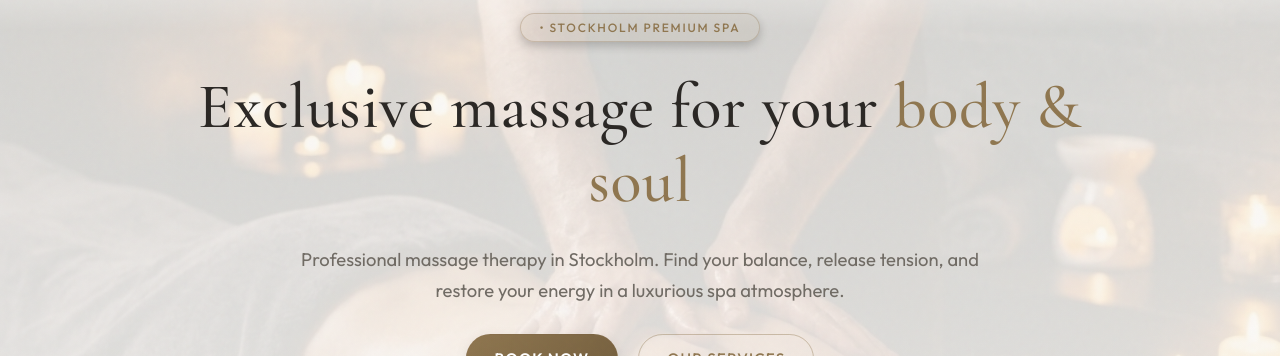
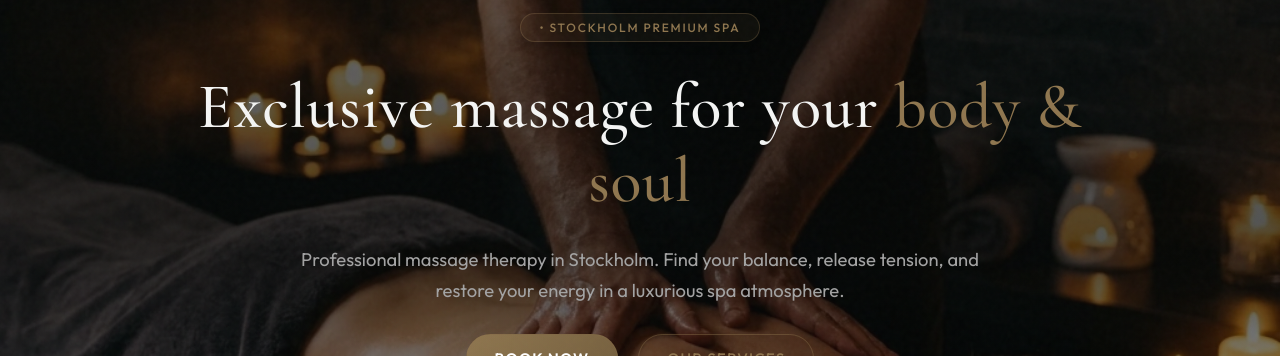
Before and after one commit to echopro-create/andrey-bygg, a Next.js app: page /en in a window 1280 px wide. Shown: the part 167-523 px from the top of the page. Built offline with nearby package versions, Linux system fonts and the light colour scheme; no server answers.

Commit message:
fix: make hero section look consistently dark with visible image and light text across all themes

```diff
--- a/src/app/globals.css
+++ b/src/app/globals.css
@@ -23,8 +23,9 @@
   --glass-shadow: rgba(0, 0, 0, 0.6);
   --card-bg-rgb: 18, 19, 18;
   --text-color-rgb: 244, 245, 244;
-
-  /* Button Styles */
+  --hero-text-color: #f4f5f4;
+  --hero-text-muted: #a3a3a3;
+   /* Button Styles */
   --btn-primary-bg-start: #e5d1b1;
   --btn-primary-bg-end: #c4a97a;
   --btn-primary-bg-start-hover: #eedbc1;
@@ -62,8 +63,9 @@ html.theme-zen {
   --glass-shadow: rgba(0, 0, 0, 0.7);
   --card-bg-rgb: 16, 22, 17;
   --text-color-rgb: 242, 245, 242;
-
-  /* Button Styles */
+  --hero-text-color: #f2f5f2;
+  --hero-text-muted: #99a398;
+   /* Button Styles */
   --btn-primary-bg-start: #b4c9aa;
   --btn-primary-bg-end: #a3b899;
   --btn-primary-bg-start-hover: #c3d8b9;
@@ -101,6 +103,8 @@ html.theme-light {
   --glass-shadow: rgba(143, 118, 79, 0.08);
   --card-bg-rgb: 255, 255, 255;
   --text-color-rgb: 42, 39, 36;
+  --hero-text-color: #f4f5f4;
+  --hero-text-muted: #a3a3a3;
 
   /* Button Styles */
   --btn-primary-bg-start: #8f764f;
@@ -110,7 +114,7 @@ html.theme-light {
   --btn-primary-text: #ffffff;
   --btn-primary-shadow: rgba(115, 94, 61, 0.15);
   --btn-primary-shadow-hover: rgba(115, 94, 61, 0.25);
-  --hero-overlay: linear-gradient(to bottom, var(--background) 0%, rgba(var(--background-rgb), 0.85) 15%, rgba(var(--background-rgb), 0.88) 50%, rgba(var(--background-rgb), 0.92) 85%, var(--background) 100%);
+  --hero-overlay: linear-gradient(to bottom, rgba(8, 9, 8, 0.6) 0%, rgba(8, 9, 8, 0.7) 45%, rgba(8, 9, 8, 0.3) 75%, var(--background) 100%);
 
   --transition-smooth: all 0.4s cubic-bezier(0.25, 0.8, 0.25, 1);
   --transition-fast: all 0.2s ease;
@@ -869,14 +873,14 @@ select.form-control {
 .hero-title {
   font-size: 4rem;
   font-weight: 500;
-  color: var(--text-color);
+  color: var(--hero-text-color);
   line-height: 1.15;
   letter-spacing: 0.01em;
 }
 
 .hero-subtitle {
   font-size: 1.15rem;
-  color: var(--text-muted);
+  color: var(--hero-text-muted);
   max-width: 680px;
   margin: 0 auto;
   line-height: 1.65;
```
